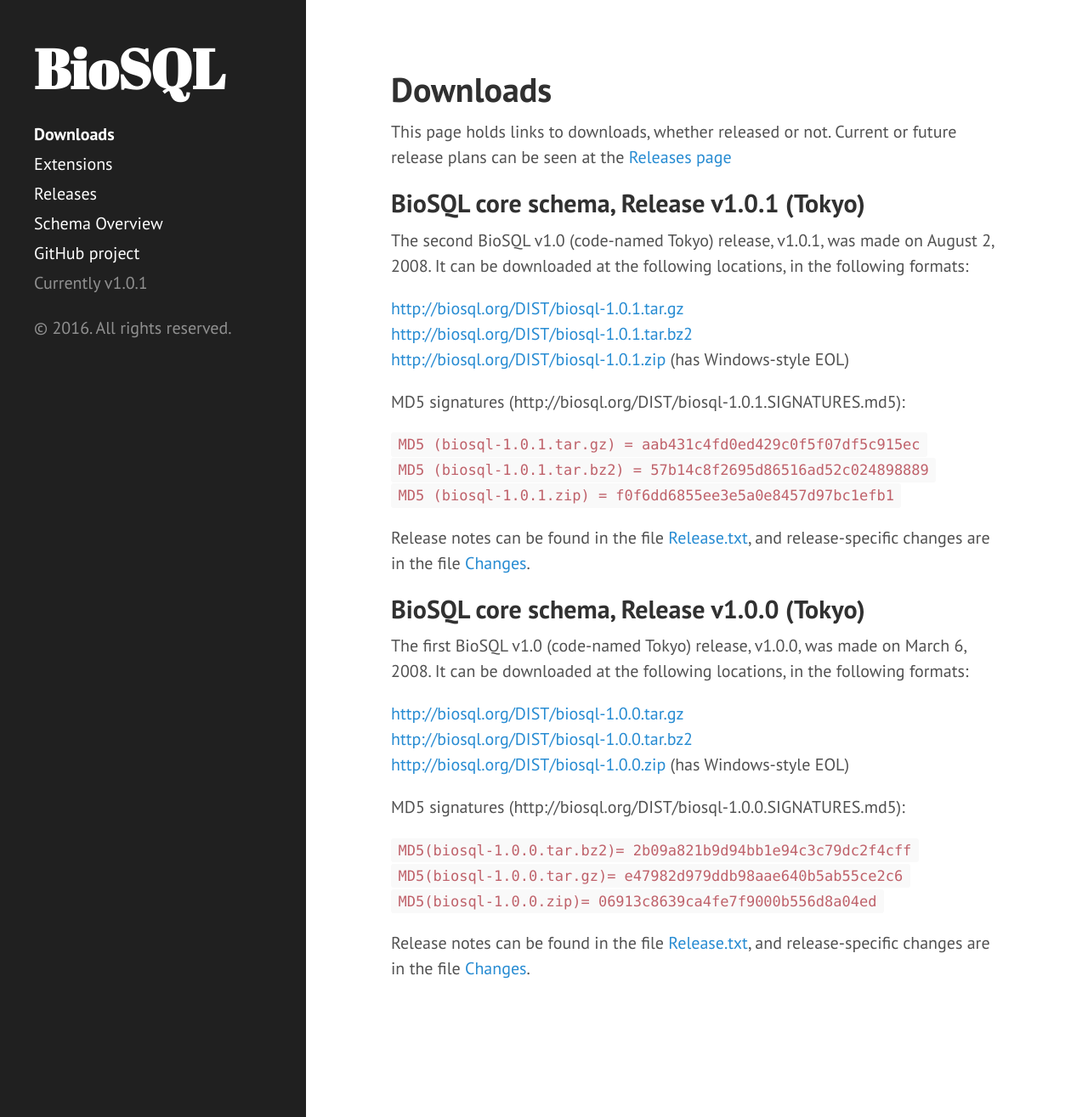
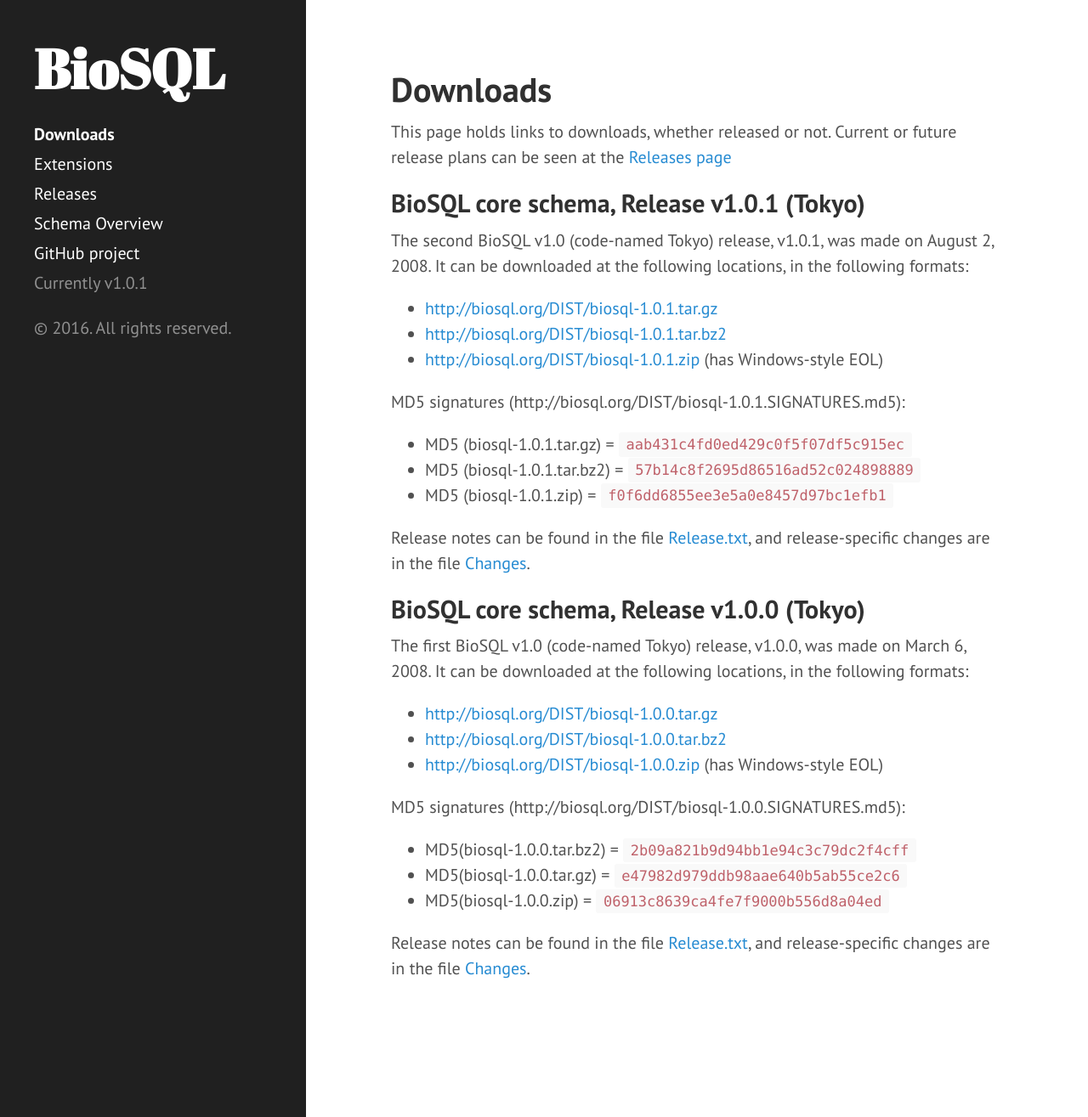
Before and after one commit to biosql/biosql.github.io, a Jekyll site: the page built from wiki/Downloads.md, in a window 1280 px wide and 1315 px high. Shown: the whole window at 85% size. Built offline with Jekyll 4.4.1, drawn with Linux system fonts in a browser that asks for light colours.

Commit message:
Fixes formatting of lists.

```diff
--- a/wiki/Downloads.md
+++ b/wiki/Downloads.md
@@ -15,15 +15,15 @@ The second BioSQL v1.0 (code-named Tokyo) release, v1.0.1, was made on
 August 2, 2008. It can be downloaded at the following locations, in the
 following formats:
 
-<http://biosql.org/DIST/biosql-1.0.1.tar.gz>
-<http://biosql.org/DIST/biosql-1.0.1.tar.bz2>
-<http://biosql.org/DIST/biosql-1.0.1.zip> (has Windows-style EOL)
+* <http://biosql.org/DIST/biosql-1.0.1.tar.gz>
+* <http://biosql.org/DIST/biosql-1.0.1.tar.bz2>
+* <http://biosql.org/DIST/biosql-1.0.1.zip> (has Windows-style EOL)
 
 MD5 signatures (http://biosql.org/DIST/biosql-1.0.1.SIGNATURES.md5):
 
-`MD5 (biosql-1.0.1.tar.gz) = aab431c4fd0ed429c0f5f07df5c915ec`
-`MD5 (biosql-1.0.1.tar.bz2) = 57b14c8f2695d86516ad52c024898889`
-`MD5 (biosql-1.0.1.zip) = f0f6dd6855ee3e5a0e8457d97bc1efb1`
+* MD5 (biosql-1.0.1.tar.gz) = `aab431c4fd0ed429c0f5f07df5c915ec`
+* MD5 (biosql-1.0.1.tar.bz2) = `57b14c8f2695d86516ad52c024898889`
+* MD5 (biosql-1.0.1.zip) = `f0f6dd6855ee3e5a0e8457d97bc1efb1`
 
 Release notes can be found in the file
 [Release.txt](http://code.open-bio.org/svnweb/index.cgi/biosql/view/biosql-schema/tags/biosql-release-1-0-1/Release.txt),
@@ -37,15 +37,15 @@ The first BioSQL v1.0 (code-named Tokyo) release, v1.0.0, was made on
 March 6, 2008. It can be downloaded at the following locations, in the
 following formats:
 
-<http://biosql.org/DIST/biosql-1.0.0.tar.gz>
-<http://biosql.org/DIST/biosql-1.0.0.tar.bz2>
-<http://biosql.org/DIST/biosql-1.0.0.zip> (has Windows-style EOL)
+* <http://biosql.org/DIST/biosql-1.0.0.tar.gz>
+* <http://biosql.org/DIST/biosql-1.0.0.tar.bz2>
+* <http://biosql.org/DIST/biosql-1.0.0.zip> (has Windows-style EOL)
 
 MD5 signatures (http://biosql.org/DIST/biosql-1.0.0.SIGNATURES.md5):
 
-`MD5(biosql-1.0.0.tar.bz2)= 2b09a821b9d94bb1e94c3c79dc2f4cff`
-`MD5(biosql-1.0.0.tar.gz)= e47982d979ddb98aae640b5ab55ce2c6`
-`MD5(biosql-1.0.0.zip)= 06913c8639ca4fe7f9000b556d8a04ed`
+* MD5(biosql-1.0.0.tar.bz2) = `2b09a821b9d94bb1e94c3c79dc2f4cff`
+* MD5(biosql-1.0.0.tar.gz) = `e47982d979ddb98aae640b5ab55ce2c6`
+* MD5(biosql-1.0.0.zip) = `06913c8639ca4fe7f9000b556d8a04ed`
 
 Release notes can be found in the file
 [Release.txt](http://code.open-bio.org/svnweb/index.cgi/biosql/view/biosql-schema/tags/biosql-release-1-0-0/Release.txt),
```
